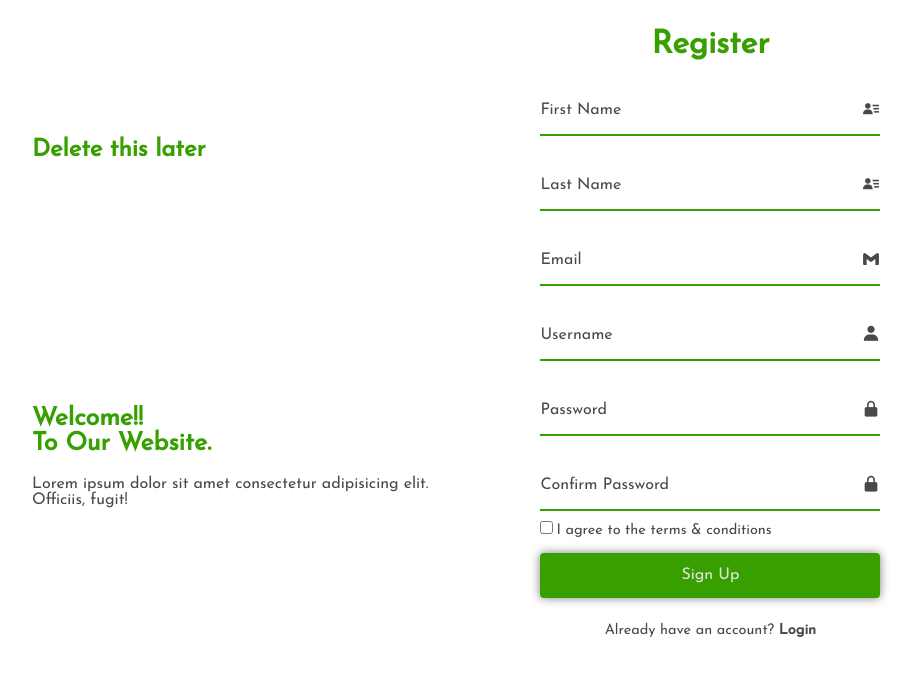
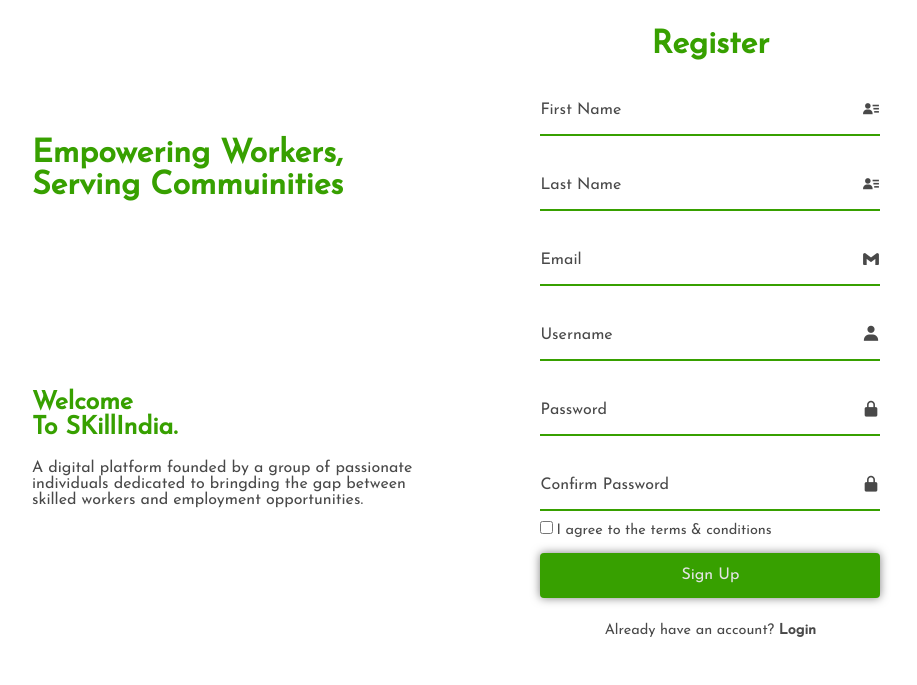
Before and after one commit to taquiansari/SKillIndia, a Django app: page /register in a window 1280 px wide. Shown: the part 115-800 px from the top of the page, without its empty margins (208-1125 px from the left). Run offline with Django 4.2, Linux system fonts and the light colour scheme; some web fonts are replaced.

Commit message:
improved ui

```diff
--- a/templates/loginn.html
+++ b/templates/loginn.html
@@ -4,10 +4,10 @@
 {% block body %}
 <div class="container">
     <div class="content">
-      <h2>Delete this later</h2>
+      <h1>Empowering Workers, Serving Commuinities</h1>
       <div class="text-sci">
-        <h2>Welcome!!<br>To Our Website.<span></span></h2>
-        <p>Lorem ipsum dolor sit amet consectetur adipisicing elit. Officiis, fugit!</p>
+        <h2>Welcome<br>To SKillIndia<span></span></h2>
+        <p>A digital platform founded by a group of passionate individuals dedicated to bringding the gap between skilled workers and employment opportunities.</p>
       </div>
     </div>
 
--- a/templates/register.html
+++ b/templates/register.html
@@ -4,10 +4,10 @@
 {% block body %}
 <div class="container">
     <div class="content">
-      <h2>Delete this later</h2>
+      <h1>Empowering Workers, Serving Commuinities</h1>
       <div class="text-sci">
-        <h2>Welcome!!<br>To Our Website.<span></span></h2>
-        <p>Lorem ipsum dolor sit amet consectetur adipisicing elit. Officiis, fugit!</p>
+        <h2>Welcome<br>To SKillIndia.<span></span></h2>
+        <p>A digital platform founded by a group of passionate individuals dedicated to bringding the gap between skilled workers and employment opportunities.</p>
       </div>
     </div>
 
```
